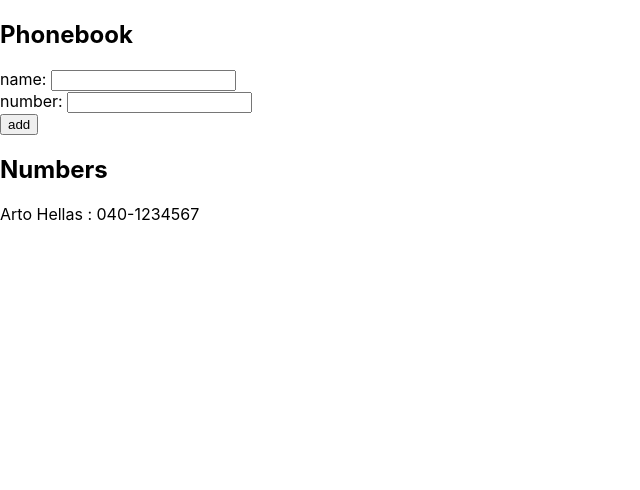
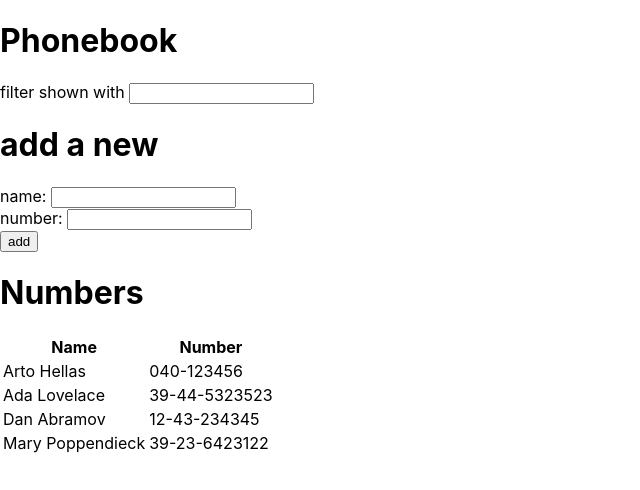
Before and after one commit to CoriWork/my_fullstack, a React (Create React App) app in the folder part2/phonebook/: page / in a window 1280 px wide. Shown: the top 490 px of the page, without its empty margins (0-640 px from the left). Built offline with nearby package versions, Linux system fonts and the light colour scheme.

Commit message:
practice 2.9

```diff
--- a/part2/phonebook/src/App.js
+++ b/part2/phonebook/src/App.js
@@ -2,10 +2,17 @@
 
 const App = () => {
   const [persons, setPersons] = useState([
-    { name : 'Arto Hellas' , phone : '040-1234567'}
+    { name: 'Arto Hellas', number: '040-123456', id: 1 },
+    { name: 'Ada Lovelace', number: '39-44-5323523', id: 2 },
+    { name: 'Dan Abramov', number: '12-43-234345', id: 3 },
+    { name: 'Mary Poppendieck', number: '39-23-6423122', id: 4 }
   ])
   const [newName, setNewName] = useState('')
   const [newPhoneNumber, setNewPhoneNumber] = useState('')
+  const [filterName, setFilterName] = useState('')
+
+  const filteredPersons = persons.filter(
+    person => person.name.toLowerCase().includes(filterName.toLowerCase()))
 
   const handleSubmit = (event) => {
     event.preventDefault()
@@ -15,7 +22,7 @@
       setNewPhoneNumber('')
       return
     }
-    const newPersons = persons.concat({name : newName, phone : newPhoneNumber})
+    const newPersons = persons.concat({name : newName, number : newPhoneNumber, id : persons.length + 1})
     setPersons(newPersons)
     setNewName('')
     setNewPhoneNumber('')
@@ -31,9 +38,18 @@
     setNewPhoneNumber(event.target.value)
   }
 
+  const handleFilterNameChange = (event) => {
+    console.log('event.target.value :>> ', event.target.value);
+    setFilterName(event.target.value)
+  }
+
   return (
     <div>
-      <h2>Phonebook</h2>
+      <h1>Phonebook</h1>
+      <div>
+        filter shown with <input value={filterName} onChange={handleFilterNameChange} />
+      </div>
+      <h1>add a new</h1>
       <form onSubmit={handleSubmit}>
         <div>
           name: <input value={newName} onChange={handleNameChange} />
@@ -45,9 +61,14 @@
           <button type="submit">add</button>
         </div>
       </form>
-      <h2>Numbers</h2>
+      <h1>Numbers</h1>
       <div>
-        {persons.map(person => <p key={person.name}>{person.name} : {person.phone}</p>)}
+        <table>
+          <thead><tr><th>Name</th><th>Number</th></tr></thead>
+          <tbody>{filteredPersons.map(person => <tr key={person.id}><td>{person.name}</td><td>{person.number}</td></tr>)}
+          </tbody>
+        </table>
+
       </div>
     </div>
   )
```
